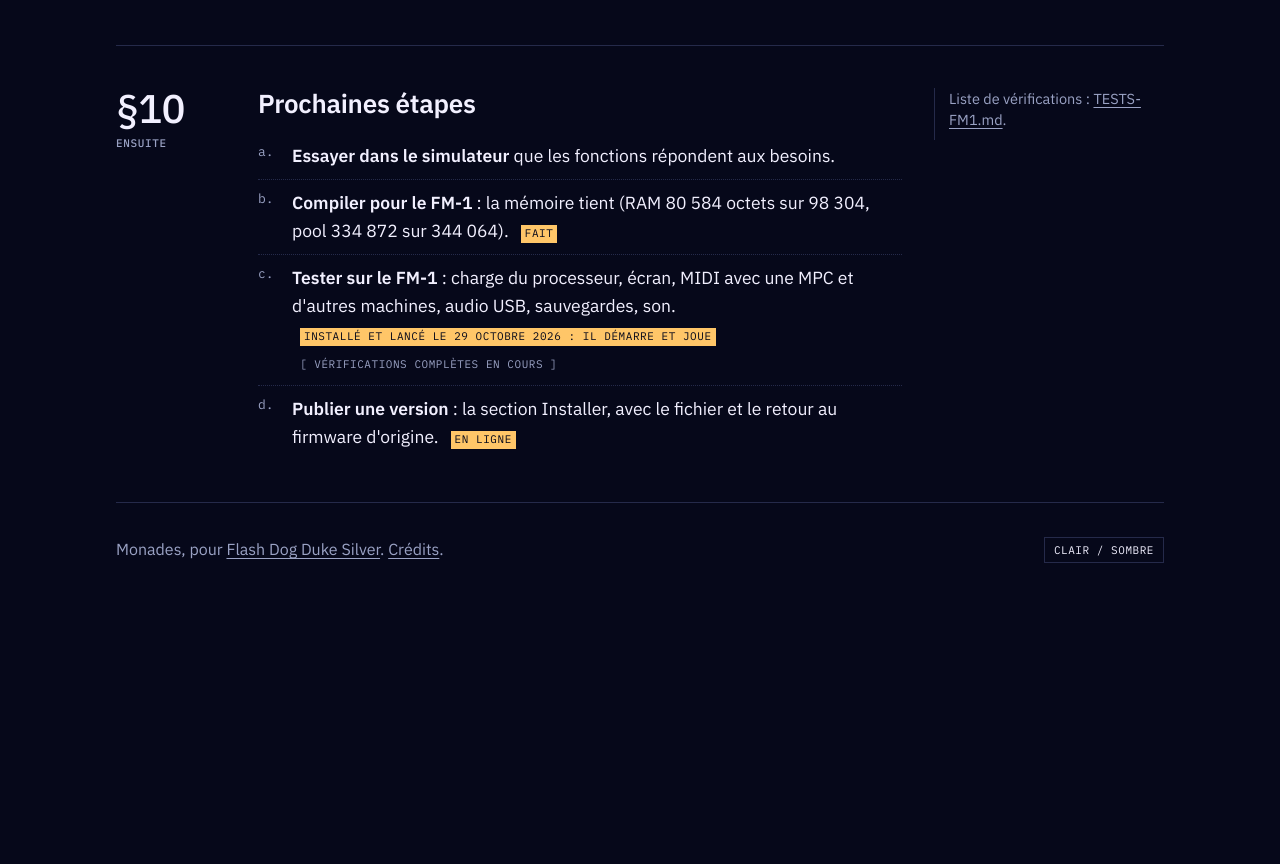
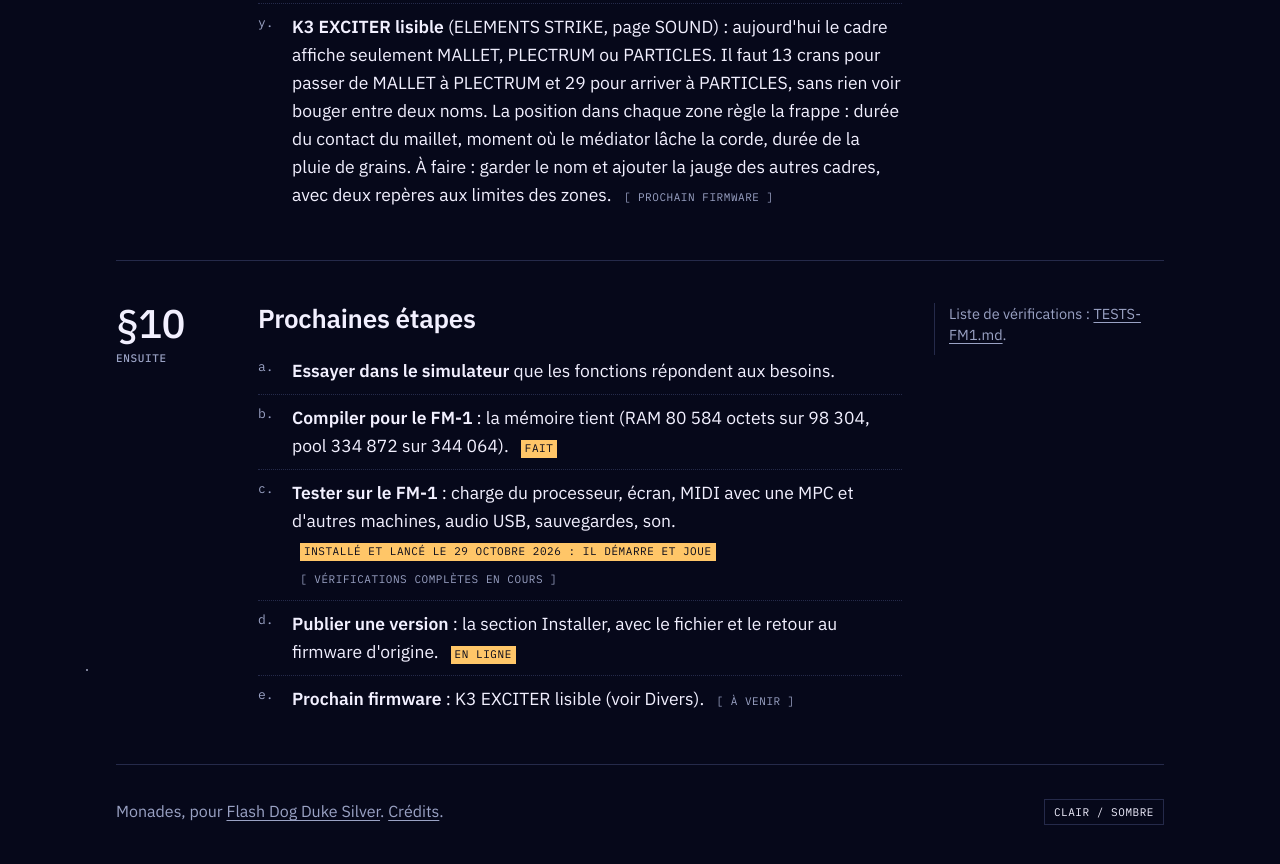
Before and after one commit to Dr-John-8bits/monades, a plain HTML site: page site/feuille-de-route/index.html in a window 1280 px wide. Shown: the part 7493-8357 px from the top of the page. Before the commit the page ends 8116 px from the top, so only its background shows below. Drawn offline with Linux system fonts and the light colour scheme.

Commit message:
Roadmap: legible K3 EXCITER (gauge with zone marks), priority for the next firmware
Co-Authored-By: Claude Opus 5.5 <noreply@anthropic.com>

```diff
--- a/site/feuille-de-route/index.html
+++ b/site/feuille-de-route/index.html
@@ -186,6 +186,7 @@
       <li>La batterie&nbsp;: une petite jauge en haut de l'écran, qui clignote et affiche «&nbsp;BATTERY LOW&nbsp;» quand elle passe dans le rouge, et le pourcentage sur la page SYSTEM. Le FM-1 est câblé pour mesurer la tension de sa batterie, mais la plateforme ne la lit pas encore&nbsp;; à calibrer sur l'appareil (batterie pleine, presque vide, en charge). <span class="st">à venir</span></li>
       <li>Soumettre Monades à The Firmware Hub&nbsp;: d'abord une identité à nous (le préfixe FM-1_714 est déjà celui du firmware Matryoshka), une version publiée sur GitHub (release), et les tests demandés par le hub (installer depuis un autre firmware, reprendre une mise à jour interrompue). <span class="st">à venir</span></li>
       <li>OCT− et OCT+&nbsp;: aujourd'hui ils décalent seulement l'octave du clavier&nbsp;; d'autres usages sont possibles. <span class="st">à venir</span></li>
+      <li><b>K3 EXCITER lisible</b> (ELEMENTS STRIKE, page SOUND)&nbsp;: aujourd'hui le cadre affiche seulement MALLET, PLECTRUM ou PARTICLES. Il faut 13 crans pour passer de MALLET à PLECTRUM et 29 pour arriver à PARTICLES, sans rien voir bouger entre deux noms. La position dans chaque zone règle la frappe&nbsp;: durée du contact du maillet, moment où le médiator lâche la corde, durée de la pluie de grains. À faire&nbsp;: garder le nom et ajouter la jauge des autres cadres, avec deux repères aux limites des zones. <span class="st">prochain firmware</span></li>
     </ol>
   </div>
   <aside class="side"></aside>
@@ -202,6 +203,7 @@
       <li><b>Compiler pour le FM-1</b>&nbsp;: la mémoire tient (RAM 80&nbsp;584 octets sur 98&nbsp;304, pool 334&nbsp;872 sur 344&nbsp;064). <span class="st done">fait</span></li>
       <li><b>Tester sur le FM-1</b>&nbsp;: charge du processeur, écran, MIDI avec une MPC et d'autres machines, audio USB, sauvegardes, son. <span class="st done">installé et lancé le 29 octobre 2026&nbsp;: il démarre et joue</span> <span class="st">vérifications complètes en cours</span></li>
       <li><b>Publier une version</b>&nbsp;: la section Installer, avec le fichier et le retour au firmware d'origine. <span class="st done">en ligne</span></li>
+      <li><b>Prochain firmware</b>&nbsp;: K3 EXCITER lisible (voir Divers). <span class="st">à venir</span></li>
     </ol>
   </div>
   <aside class="side"><p>Liste de vérifications&nbsp;: <a href="https://github.com/Dr-John-8bits/monades/blob/main/docs/monades/TESTS-FM1.md">TESTS-FM1.md</a>.</p></aside>
```
Also changed, not shown: 1 other file.
